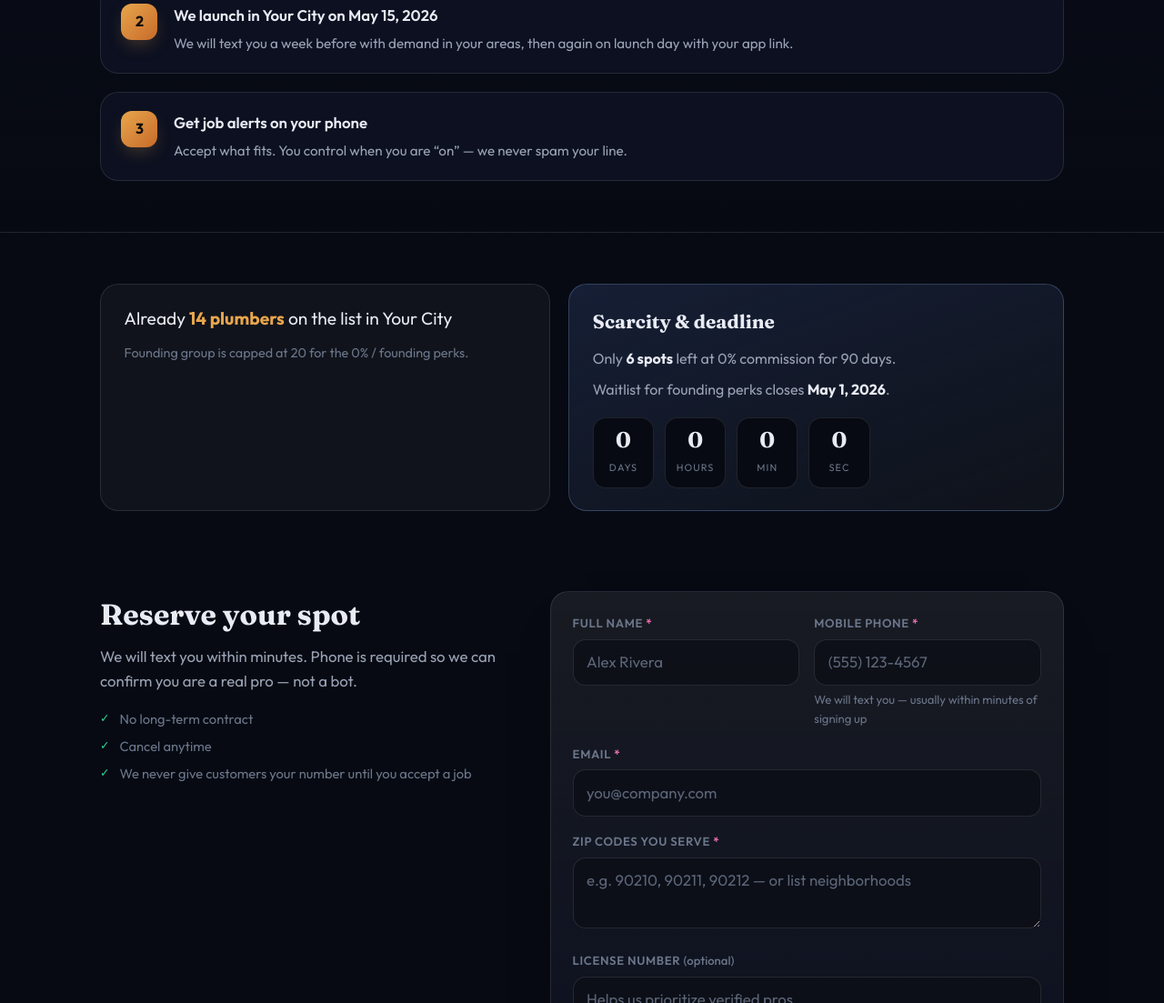
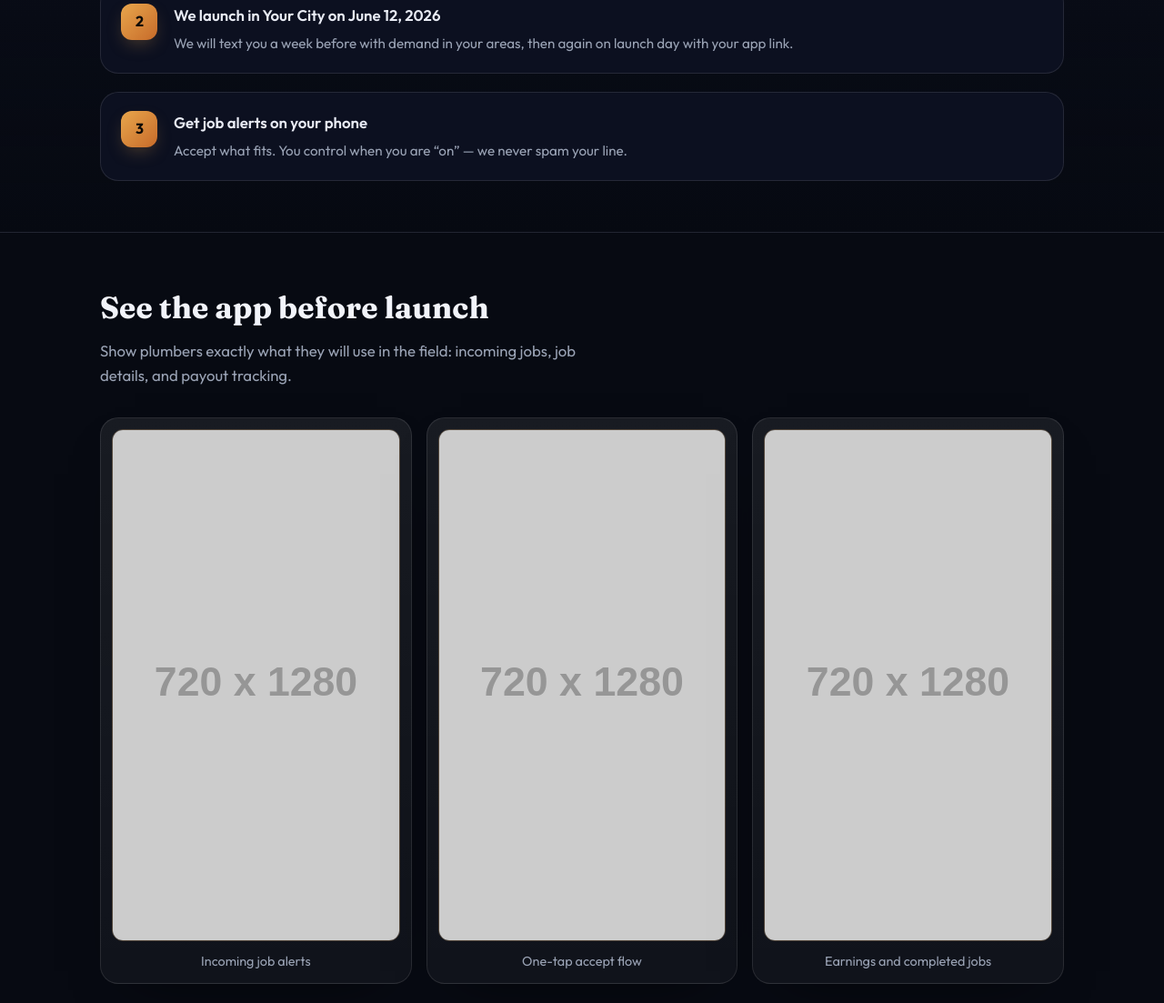
Before and after one commit to tapiwa1985/lsp-waitlist, a website: page index.html in a window 1280 px wide. Shown: the part 1697-2800 px from the top of the page at 91% size. Drawn offline with Linux system fonts and the light colour scheme; placeholder pictures from the web are drawn by us.

Commit message:
Moved lanuch date to june 12 th

```diff
--- a/index.html
+++ b/index.html
@@ -44,6 +44,7 @@
         <nav class="nav" aria-label="On page">
           <a href="#why">Why join</a>
           <a href="#how">How it works</a>
+          <a href="#screenshots">App preview</a>
           <a href="#proof">Waitlist</a>
         </nav>
         <a class="btn btn--sm btn--primary header__cta" href="#form">Reserve my spot</a>
@@ -55,6 +56,7 @@
       <div class="nav-drawer" id="nav-drawer" hidden>
         <a href="#why">Why join</a>
         <a href="#how">How it works</a>
+        <a href="#screenshots">App preview</a>
         <a href="#proof">Waitlist</a>
         <a class="btn btn--primary" href="#form">Reserve my spot</a>
       </div>
@@ -200,7 +202,7 @@
             <li class="step reveal">
               <span class="step__num">2</span>
               <div>
-                <h3>We launch in <span data-config="cityLabel">Your City</span> on <span data-config="launchDate">May 15, 2026</span></h3>
+                <h3>We launch in <span data-config="cityLabel">Your City</span> on <span data-config="launchDate">June 12, 2026</span></h3>
                 <p>We will text you a week before with demand in your areas, then again on launch day with your app link.</p>
               </div>
             </li>
@@ -212,6 +214,41 @@
               </div>
             </li>
           </ol>
+        </div>
+      </section>
+
+      <section class="section" id="screenshots">
+        <div class="wrap">
+          <header class="section__head reveal">
+            <h2>See the app before launch</h2>
+            <p>Show plumbers exactly what they will use in the field: incoming jobs, job details, and payout tracking.</p>
+          </header>
+          <div class="screenshots reveal" aria-label="App screenshots">
+            <figure class="screenshot-card">
+              <img
+                src="https://placehold.co/720x1280/0f172a/e8ebf4?text=Incoming+Job+Alerts"
+                alt="Phone screen showing incoming plumbing job alerts by area and urgency"
+                loading="lazy"
+              />
+              <figcaption>Incoming job alerts</figcaption>
+            </figure>
+            <figure class="screenshot-card">
+              <img
+                src="https://placehold.co/720x1280/101827/e8ebf4?text=Job+Details+%26+Accept"
+                alt="Phone screen showing customer details, job request summary, and accept button"
+                loading="lazy"
+              />
+              <figcaption>One-tap accept flow</figcaption>
+            </figure>
+            <figure class="screenshot-card">
+              <img
+                src="https://placehold.co/720x1280/0b1324/e8ebf4?text=Earnings+Tracking"
+                alt="Phone screen showing earnings history and completed plumbing jobs"
+                loading="lazy"
+              />
+              <figcaption>Earnings and completed jobs</figcaption>
+            </figure>
+          </div>
         </div>
       </section>
 
@@ -229,7 +266,7 @@
             <p class="proof__line">
               Only <strong><span data-config="spotsLeft">6</span> spots</strong> left at 0% commission for 90 days.
             </p>
-            <p class="proof__line">Waitlist for founding perks closes <strong data-config="closeDate">May 1, 2026</strong>.</p>
+            <p class="proof__line">Waitlist for founding perks closes <strong data-config="closeDate">April 14, 2026</strong>.</p>
             <div class="countdown" id="countdown" role="timer" aria-live="polite">
               <div class="countdown__unit">
                 <span class="countdown__val" data-cd="days">0</span>
--- a/provider-waitlist.css
+++ b/provider-waitlist.css
@@ -621,6 +621,41 @@ code {
   line-height: 1.55;
 }
 
+/* Screenshots */
+.screenshots {
+  margin-top: 2rem;
+  display: grid;
+  gap: 1rem;
+  grid-template-columns: repeat(1, minmax(0, 1fr));
+}
+@media (min-width: 700px) {
+  .screenshots {
+    grid-template-columns: repeat(3, minmax(0, 1fr));
+  }
+}
+.screenshot-card {
+  margin: 0;
+  padding: 0.75rem;
+  border-radius: var(--r-lg);
+  border: 1px solid var(--border);
+  background: linear-gradient(180deg, var(--surface2) 0%, var(--surface) 100%);
+  box-shadow: 0 24px 60px -38px rgba(0, 0, 0, 0.8);
+}
+.screenshot-card img {
+  width: 100%;
+  aspect-ratio: 9 / 16;
+  object-fit: cover;
+  display: block;
+  border-radius: calc(var(--r-md) - 2px);
+  border: 1px solid color-mix(in srgb, var(--accent) 20%, var(--border));
+}
+.screenshot-card figcaption {
+  margin-top: 0.7rem;
+  font-size: 0.9rem;
+  color: var(--muted);
+  text-align: center;
+}
+
 /* Proof + countdown */
 .proof {
   display: grid;
--- a/provider-waitlist.js
+++ b/provider-waitlist.js
@@ -12,7 +12,7 @@
     brandName: "fixZa",
     city: "Your City",
     // ISO strings in local-interpreted as Date (use explicit Z if you need UTC)
-    launchDate: "2026-05-15T08:00:00",
+    launchDate: "2026-06-12T08:00:00",
     waitlistCloseDate: "2026-05-01T23:59:59",
     waitlistCount: 14,
     founderSlots: 20,
```
Also changed, not shown: provider-waitlist.html (+1 -1 lines).
